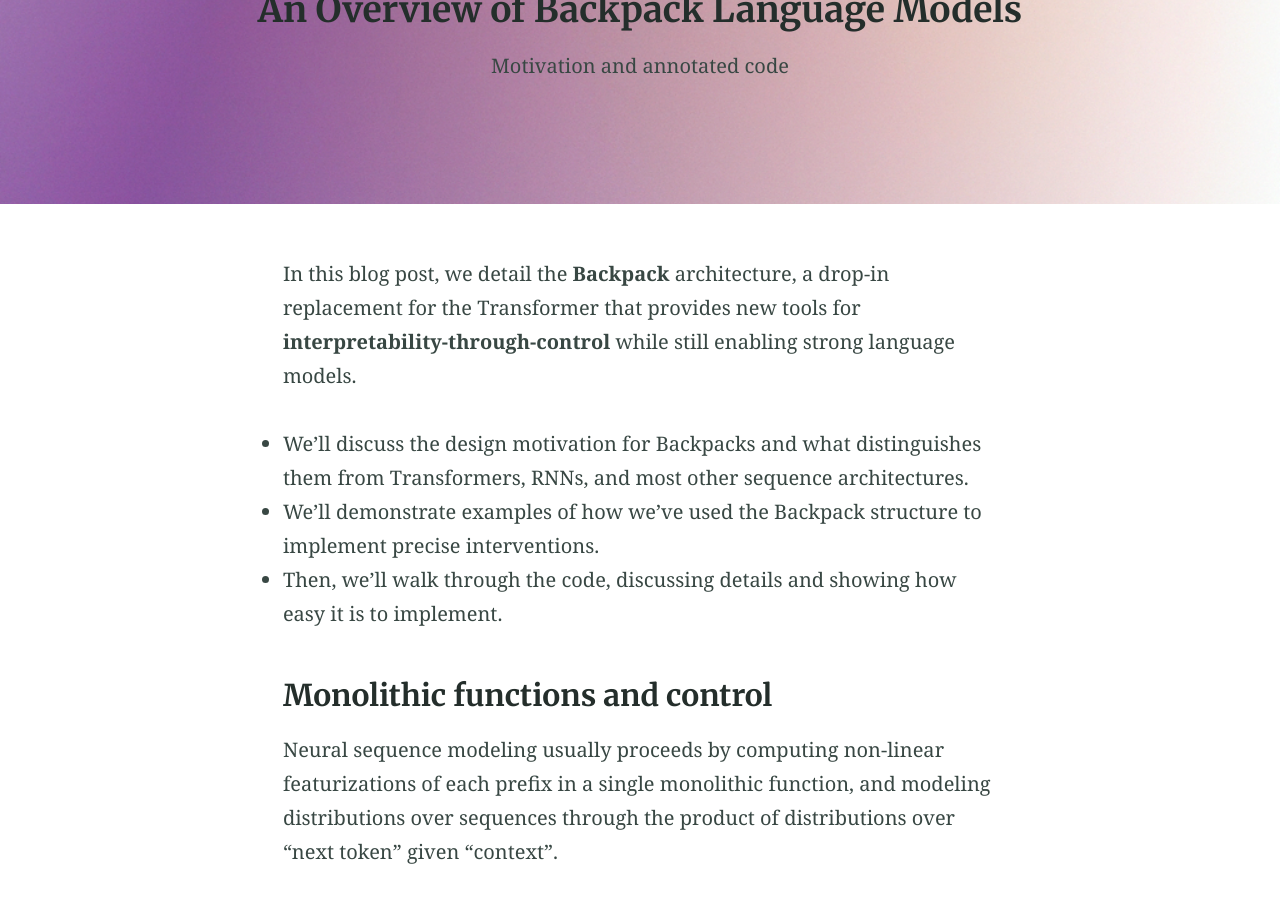
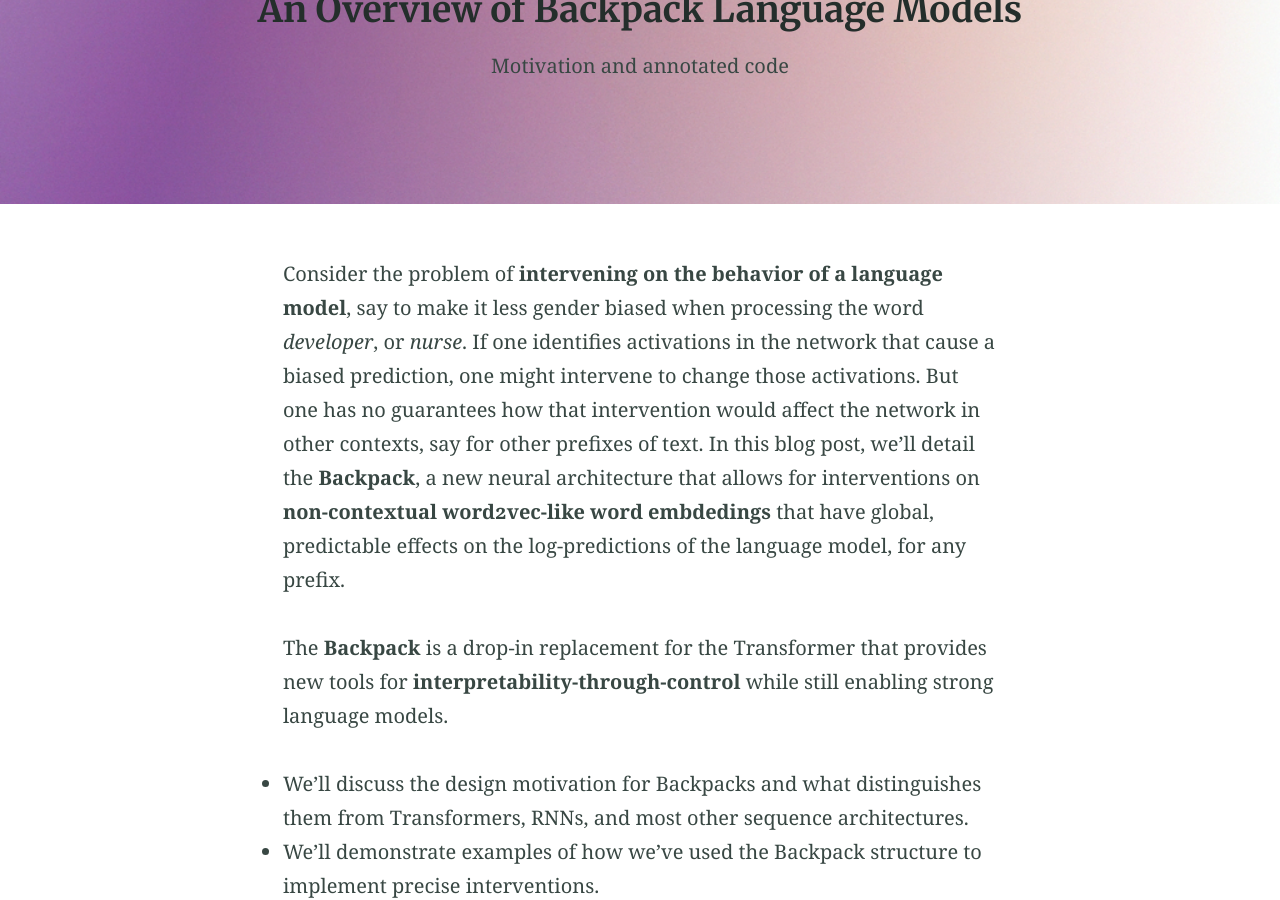
Before and after one commit to john-hewitt/backpack-website, a Jekyll site: the page built from blogpost.md, in a window 1280 px wide and 900 px high, scrolled down 220 px. Built offline with Jekyll 4.4.1, drawn with Linux system fonts in a browser that asks for light colours; formulas are drawn with MathJax 3.

Commit message:
Update blogpost.md

```diff
--- a/blogpost.md
+++ b/blogpost.md
@@ -31,7 +31,12 @@ excerpt: "Alembic is a starting point for [Jekyll](https://jekyllrb.com/) projec
   });
 </script>
 
-In this blog post, we detail the **Backpack** architecture, a drop-in replacement for the Transformer that provides new tools for **interpretability-through-control** while still enabling strong language models.
+Consider the problem of **intervening on the behavior of a language model**, say to make it less gender biased when processing the word _developer_, or _nurse_.
+If one identifies activations in the network that cause a biased prediction, one might intervene to change those activations.
+But one has no guarantees how that intervention would affect the network in other contexts, say for other prefixes of text.
+In this blog post, we'll detail the **Backpack**, a new neural architecture that allows for interventions on **non-contextual word2vec-like word embdedings** that have global, predictable effects on the log-predictions of the language model, for any prefix.
+
+The **Backpack** is a drop-in replacement for the Transformer that provides new tools for **interpretability-through-control** while still enabling strong language models.
 - We'll discuss the design motivation for Backpacks and what distinguishes them from Transformers, RNNs, and most other sequence architectures.
 - We'll demonstrate examples of how we've used the Backpack structure to implement precise interventions.
 - Then, we'll walk through the code, discussing details and showing how easy it is to implement.
```
